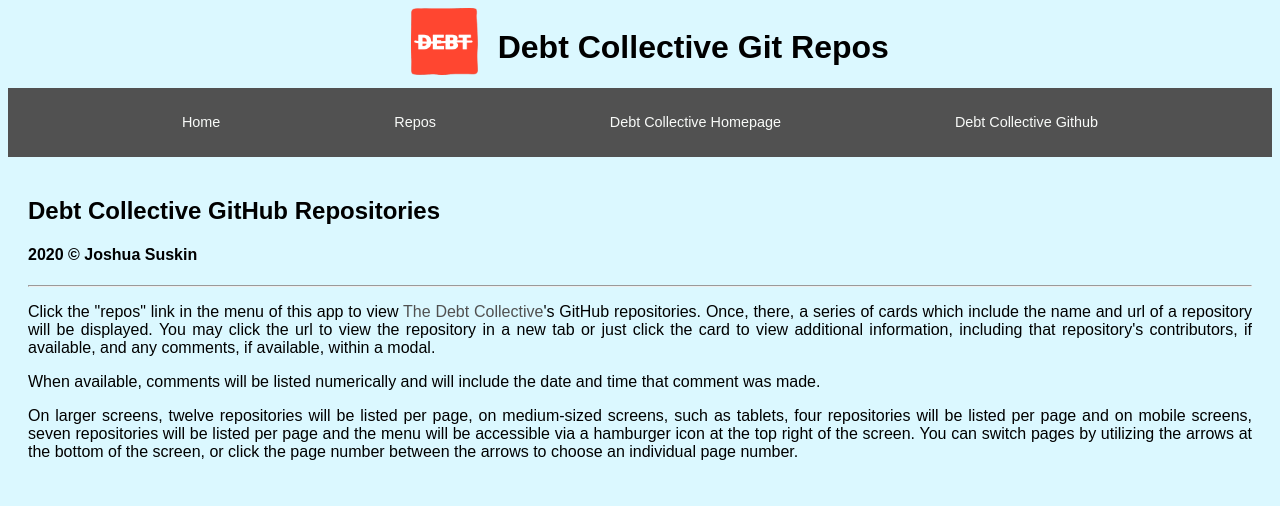
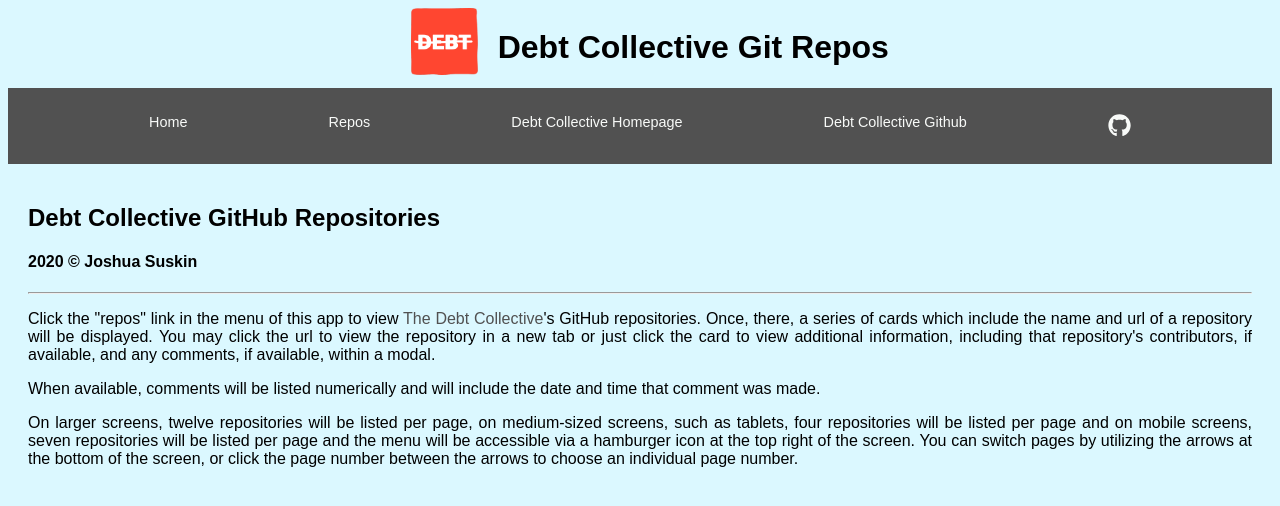
Before and after one commit to jsuskin/debtcollective-repos-app, a Gatsby site: page / in a window 1280 px wide. Built offline with nearby package versions, Linux system fonts and the light colour scheme; Gatsby itself is replaced by a stand-in of ours; a web font is replaced by a local one.

Commit message:
add git link and icon to menu

```diff
--- a/package.json
+++ b/package.json
@@ -14,6 +14,10 @@
     "test": "echo \"Write tests! -> https://gatsby.dev/unit-testing\" && exit 1"
   },
   "dependencies": {
+    "@fortawesome/fontawesome-svg-core": "1.2.28",
+    "@fortawesome/free-brands-svg-icons": "5.13.0",
+    "@fortawesome/free-solid-svg-icons": "5.13.0",
+    "@fortawesome/react-fontawesome": "0.1.10",
     "gatsby": "^2.21.37",
     "gatsby-plugin-sass": "2.3.2",
     "node-sass": "4.14.1",
--- a/src/components/Menu.js
+++ b/src/components/Menu.js
@@ -1,5 +1,7 @@
 import React from "react"
 import { Link } from "gatsby"
+import { FontAwesomeIcon } from "@fortawesome/react-fontawesome"
+import { faGithub } from "@fortawesome/free-brands-svg-icons"
 
 export default function Menu({ showMenu }) {
   const links = [
@@ -9,7 +11,7 @@
     ["Debt Collective Github", "https://github.com/debtcollective"],
   ]
   return (
-    <div className={`menu${showMenu ? ' active': ''}`}>
+    <div className={`menu${showMenu ? " active" : ""}`}>
       <ul>
         {links.map((link, idx) => (
           <li key={idx}>
@@ -33,6 +35,17 @@
             )}
           </li>
         ))}
+        <li>
+          <a
+            className="link"
+            activeclassname="active-nav-link"
+            href="https://github.com/jsuskin/debtcollective-repos-app"
+            title="View the code for this app on GitHub"
+            target="_blank"
+          >
+            <FontAwesomeIcon icon={faGithub} className="fa-icon" />
+          </a>
+        </li>
       </ul>
     </div>
   )
--- a/src/scss/_menu.scss
+++ b/src/scss/_menu.scss
@@ -10,6 +10,10 @@
 
     .link {
       color: $white;
+
+      .fa-icon {
+        font-size: 1.6em;
+      }
     }
   }
 }
@@ -24,7 +28,7 @@
 @media screen and (max-width: 600px) {
   .menu {
     position: fixed;
-    height: 300px;
+    height: 350px;
     right: -270px;
     transition: 1s all ease;
 
```
Also changed, not shown: src/img/GitHub-Mark-32px.png (added), src/img/GitHub-Mark-64px.png (added), 1 other file.
